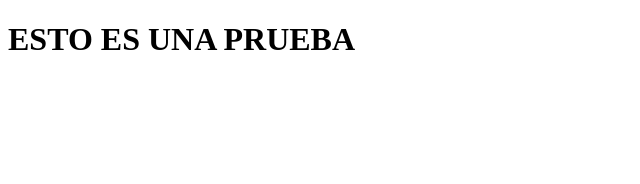
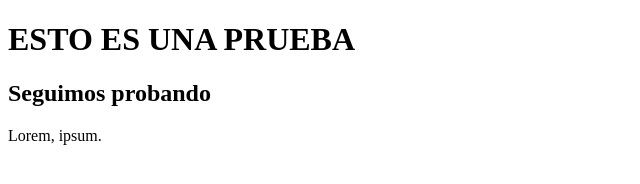
Before and after one commit to reposocratech/pruebaReally, a plain HTML site: page index.html in a window 1280 px wide. Shown: the whole page, without its empty margins (0-640 px from the left). Drawn offline with Linux system fonts and the light colour scheme.

Commit message:
Chorradas2.0)

```diff
--- a/index.html
+++ b/index.html
@@ -7,5 +7,10 @@
 </head>
 <body>
   <h1>ESTO ES UNA PRUEBA</h1>
+
+  <div>
+    <h2>Seguimos probando</h2>
+    <p>Lorem, ipsum.</p>
+  </div>
 </body>
 </html>
--- /dev/null
+++ b/src/index.js
@@ -0,0 +1 @@
+console.log("he creado el index.js")
--- a/vacaciones.js
+++ b/vacaciones.js
@@ -1 +1 @@
-console.log("jefe necesito vacaciones");
+console.log("Quiero descansar el 1 de enero")
```
Also changed, not shown: components/NavBar/NavBar.jsx (added, +7 -0 lines).
